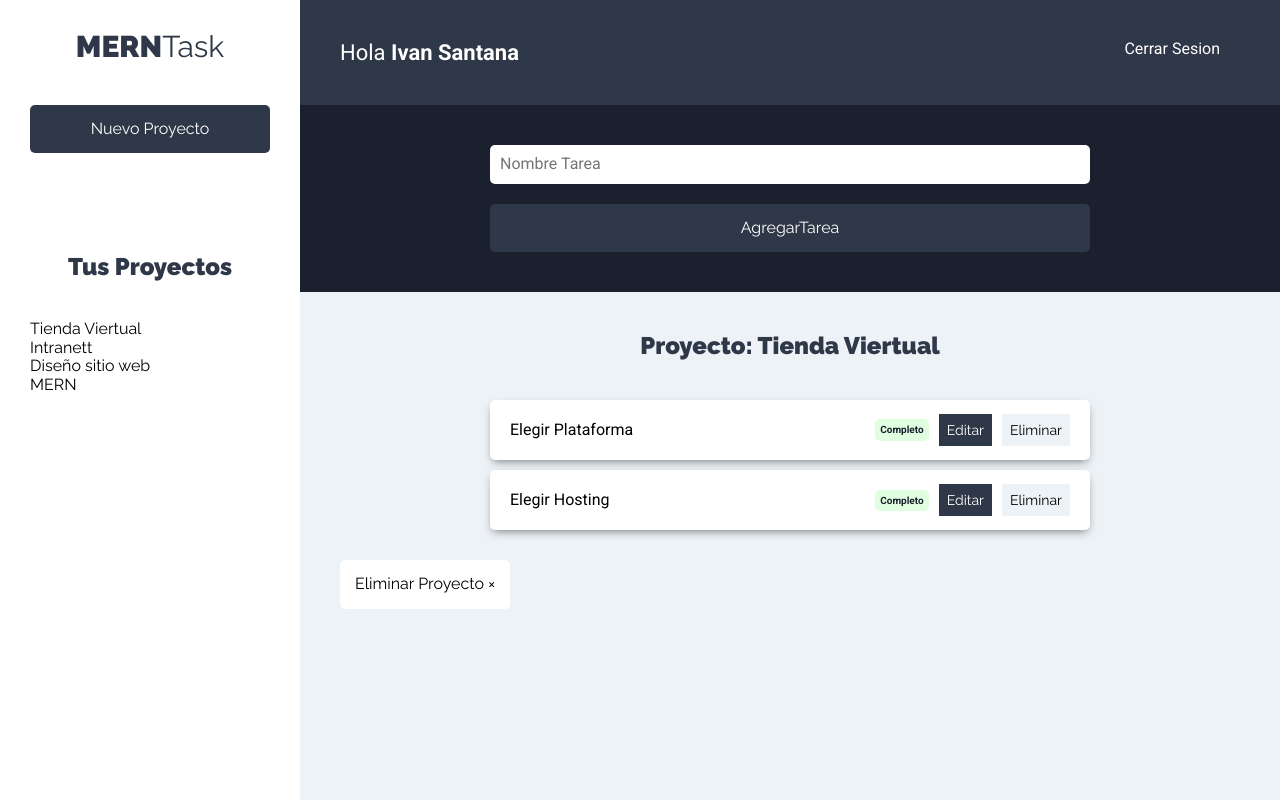
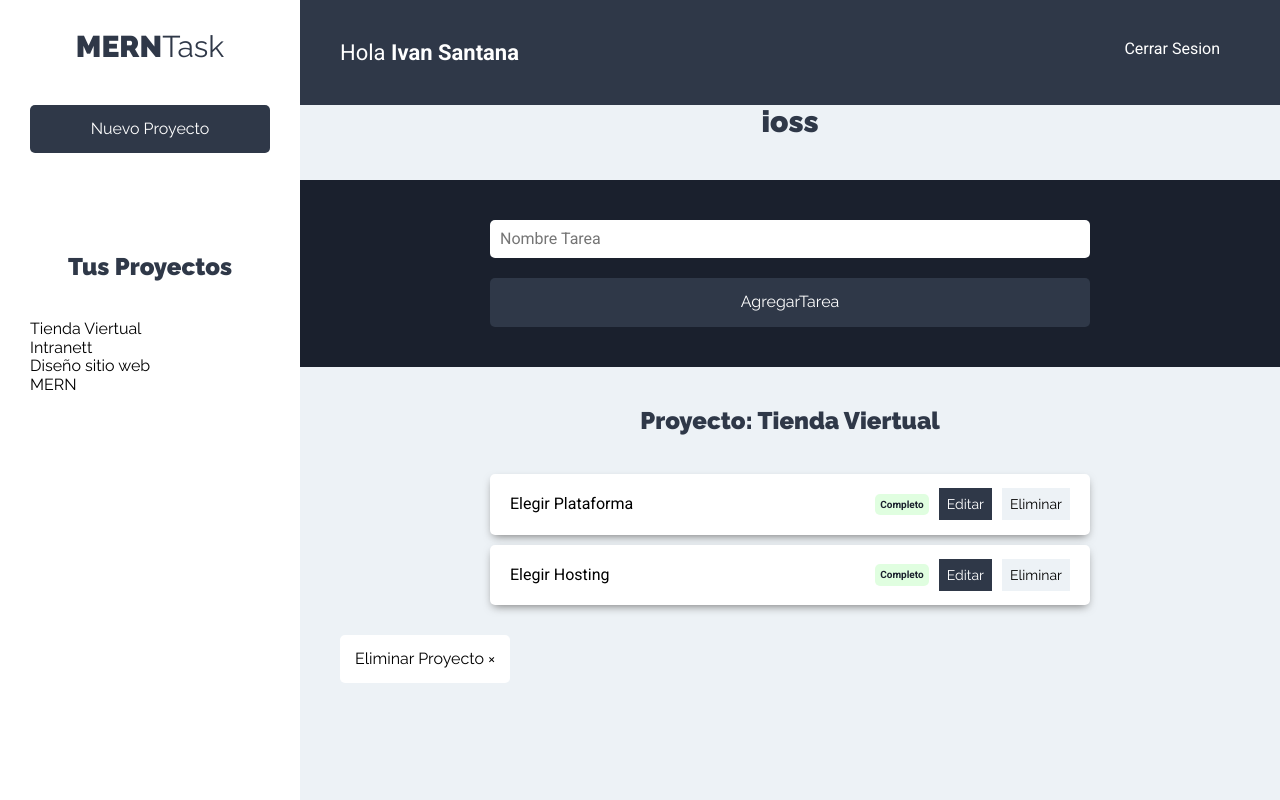
Before and after one commit to iamivansantana/exampleMERN-task, a React (Create React App) app: page /proyectos in a window 1280 px wide. Both pictures are taken after a click on the button "Tienda Viertual". Built offline with nearby package versions, Linux system fonts and the light colour scheme.

Commit message:
prueba desde dell

```diff
--- a/src/components/tareas/FromTarea.js
+++ b/src/components/tareas/FromTarea.js
@@ -63,7 +63,7 @@ const FromTarea = () => {
 
   return (
     <>
-
+    <h1>ioss</h1>
       <div className="formulario">
         <form
           onSubmit={onSubmit}
```
